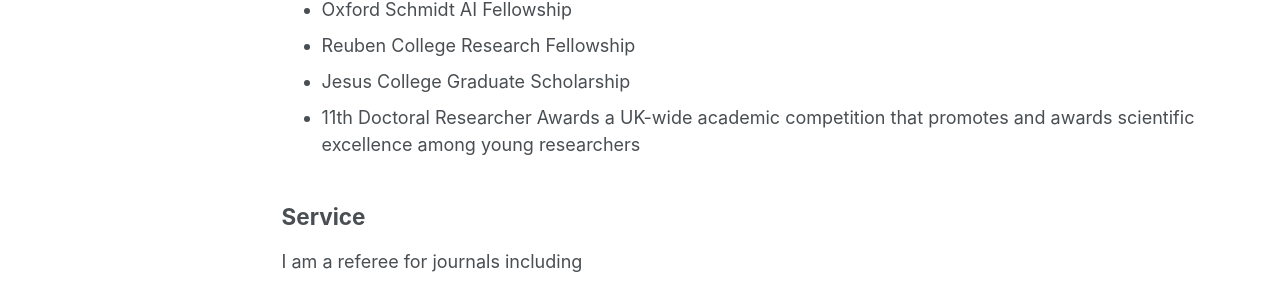
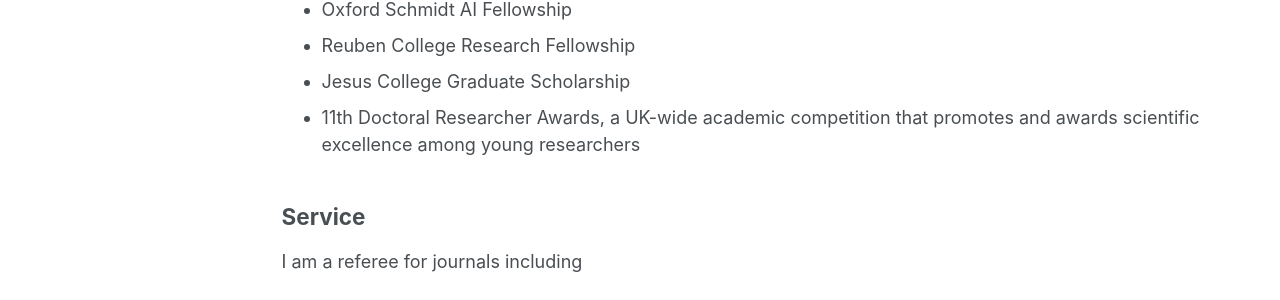
Before and after one commit to jinzhao-sun/jinzhao-sun.github.io, a Jekyll site: the page built from _pages/cv.md, in a window 1280 px wide and 900 px high, scrolled down 423 px. Shown: the part 153-453 px from the top of the window. Built offline with Jekyll 4.4.1, drawn with Linux system fonts in a browser that asks for light colours.

Commit message:
Update cv.md

```diff
--- a/_pages/cv.md
+++ b/_pages/cv.md
@@ -20,8 +20,7 @@ for "exceptional performance and going above and beyond the requirements of the
 * Oxford Schmidt AI Fellowship
 * Reuben College Research Fellowship
 * Jesus College Graduate Scholarship
-* 11th Doctoral Researcher Awards
-a UK-wide academic competition that promotes and awards scientific excellence among young researchers
+* 11th Doctoral Researcher Awards, a UK-wide academic competition that promotes and awards scientific excellence among young researchers
 
 
 
```
